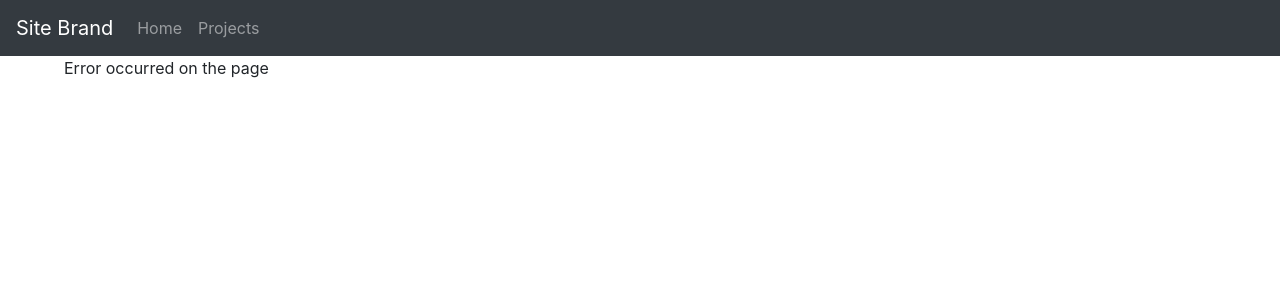
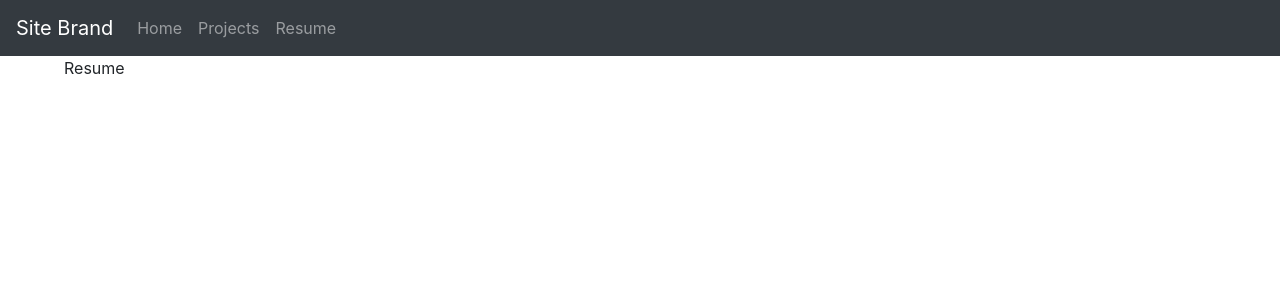
Before and after one commit to kingtut1/kingtut1.github.io, a React (Create React App) app in the folder react-app/: page /resume in a window 1280 px wide. Shown: the top 300 px of the page. Built offline with nearby package versions, Linux system fonts and the light colour scheme.

Commit message:
Resume page is on nav bar and is displaying content

```diff
--- a/react-app/src/App.tsx
+++ b/react-app/src/App.tsx
@@ -4,6 +4,7 @@ import logo from './logo.svg';
 import HomePage from "./HomePage";
 import ErrorPage from "./ErrorPage";
 import ProjectPage from "./ProjectPage"
+import ResumePage from "./ResumePage"
 import NavigationBar from "./NavigationBar";
 import './App.css';
 
@@ -15,6 +16,7 @@ function App() {
           <Switch>
             <Route path = "/home" component = {HomePage}/>
             <Route path = "/projects" component = {ProjectPage}/>
+            <Route path = "/resume" component = {ResumePage}/>
             <Route component = {ErrorPage} />
           </Switch>
         </Router>
--- a/react-app/src/NavigationBar.tsx
+++ b/react-app/src/NavigationBar.tsx
@@ -13,6 +13,7 @@ class NavigationBar extends React.Component<{}, {}>{
             <Nav className="mr-auto">
               <Nav.Link href="/home">Home</Nav.Link>
               <Nav.Link href="/projects">Projects</Nav.Link>
+              <Nav.Link href="/resume">Resume</Nav.Link>
             </Nav>
           </Navbar.Collapse>
         </Navbar>
--- /dev/null
+++ b/react-app/src/ResumePage.tsx
@@ -0,0 +1,11 @@
+import React from 'react';
+
+class ResumePage extends React.Component<{}, {}>{
+    render() {
+        return(
+            <p> Resume </p>
+        )
+    }
+}
+
+export default ResumePage;
```
